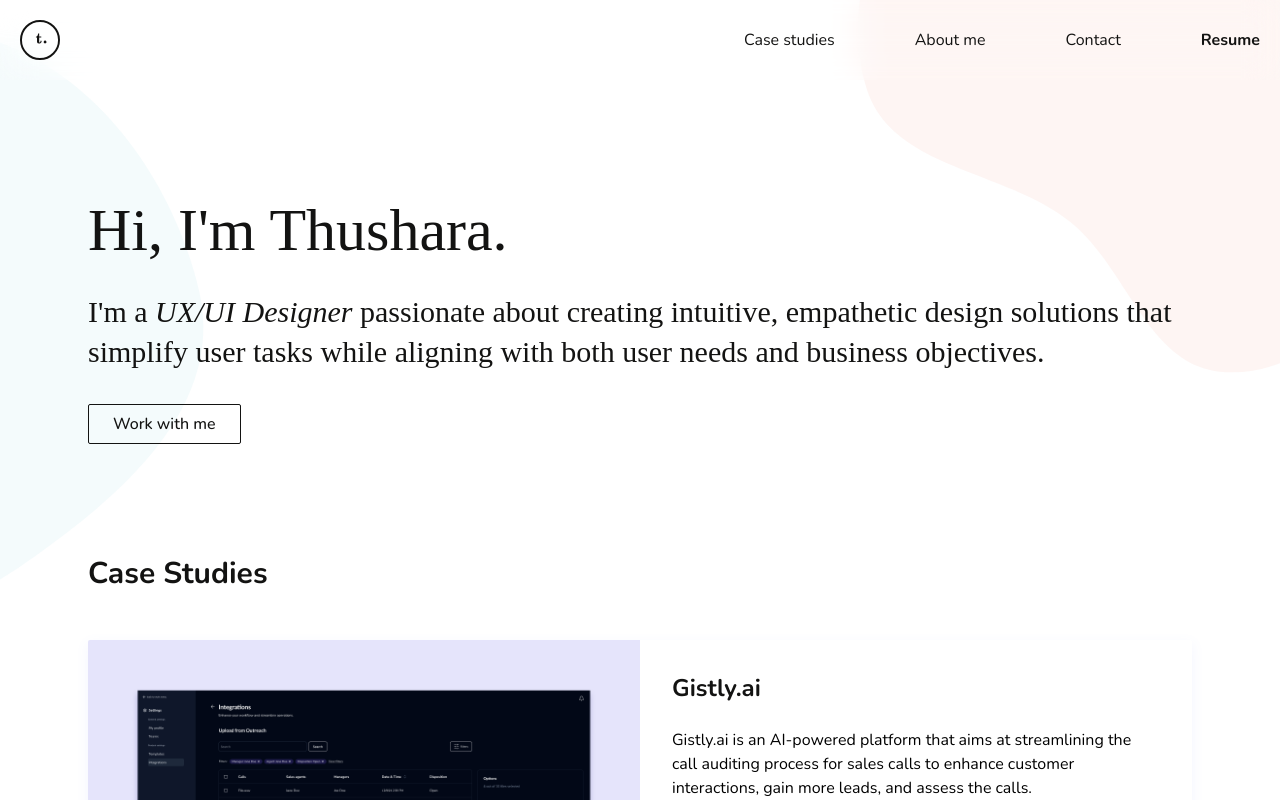
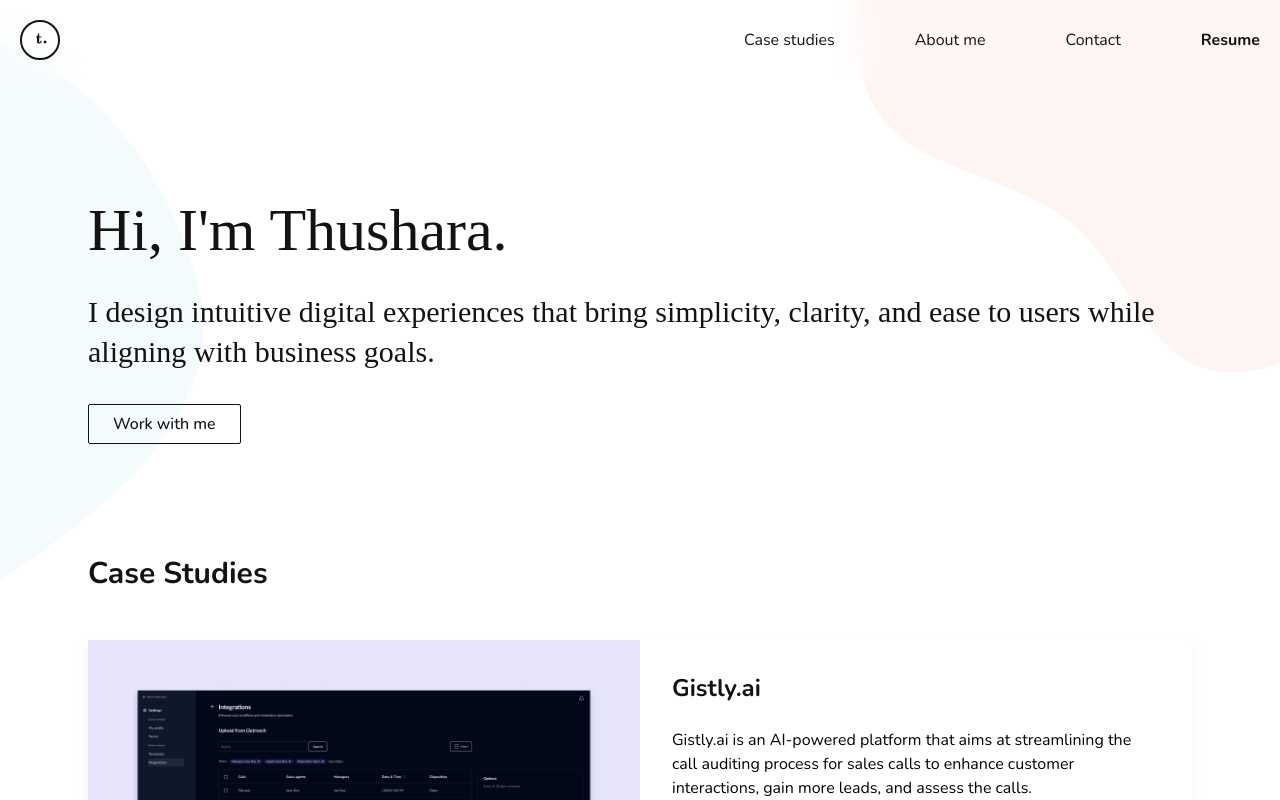
Before and after one commit to thushara-design/thushara-design.github.io, a React (Vite) app: page / in a window 1280 px wide. Shown: the top 800 px of the page. Built offline with nearby package versions, Linux system fonts and the light colour scheme; a web font is replaced by a local one.

Commit message:
Update hero bio text

```diff
--- a/src/components/hero.tsx
+++ b/src/components/hero.tsx
@@ -8,8 +8,7 @@ export const Hero = () => {
       <div className="mb-16 mt-28 flex flex-col md:mb-0 md:w-full">
         <h1 className="leading-20 font-title text-5xl font-medium sm:text-6xl">Hi, I&apos;m Thushara.</h1>
         <p className="my-8 font-title text-3xl leading-10">
-          I'm a <em className="italic">UX/UI Designer</em> passionate about creating intuitive, empathetic design solutions that simplify user tasks
-          while aligning with both user needs and business objectives.
+          I design intuitive digital experiences that bring simplicity, clarity, and ease to users while aligning with business goals.
         </p>
         <a href={socialLinks.find(({ label }) => label === "Email")?.link}>
           <Button variant="outline">Work with me</Button>
```
